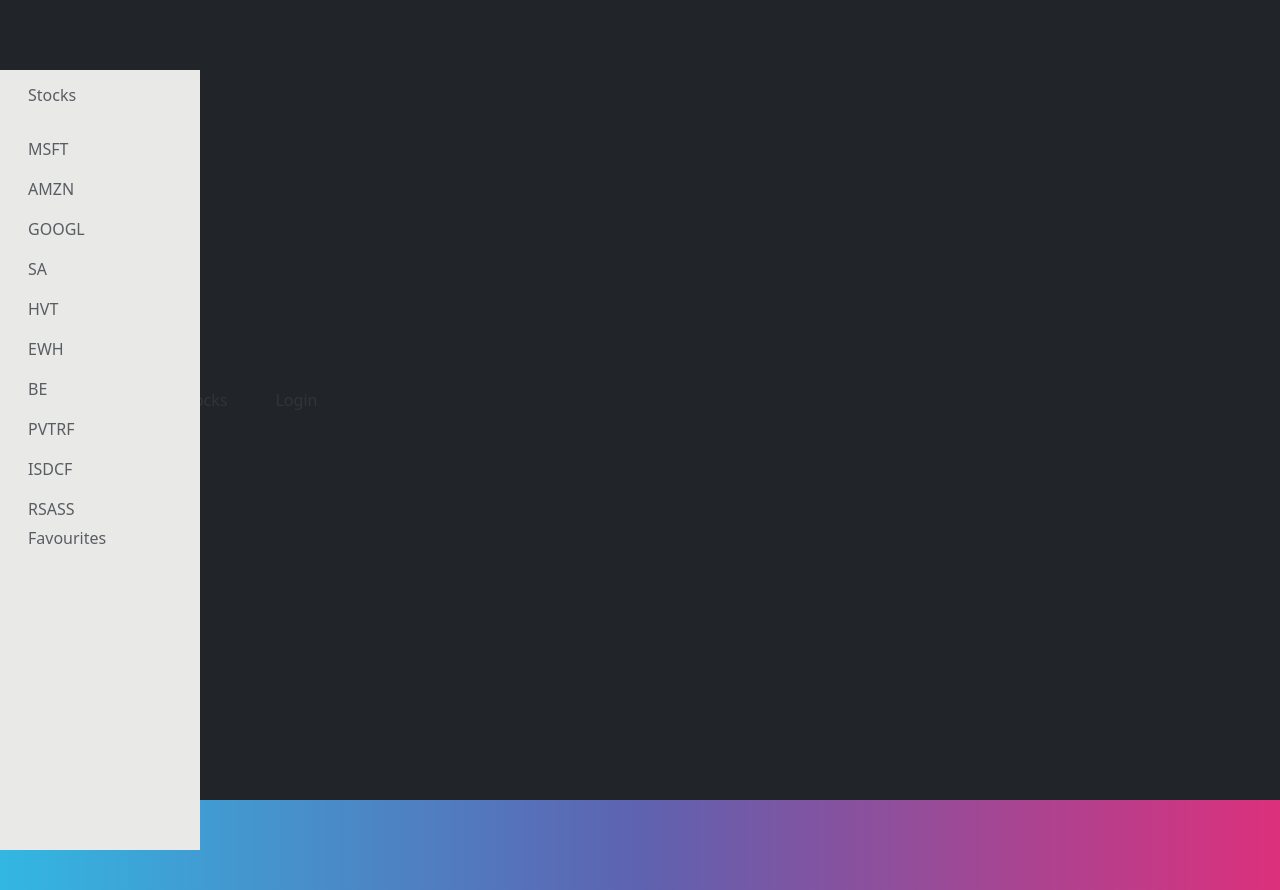
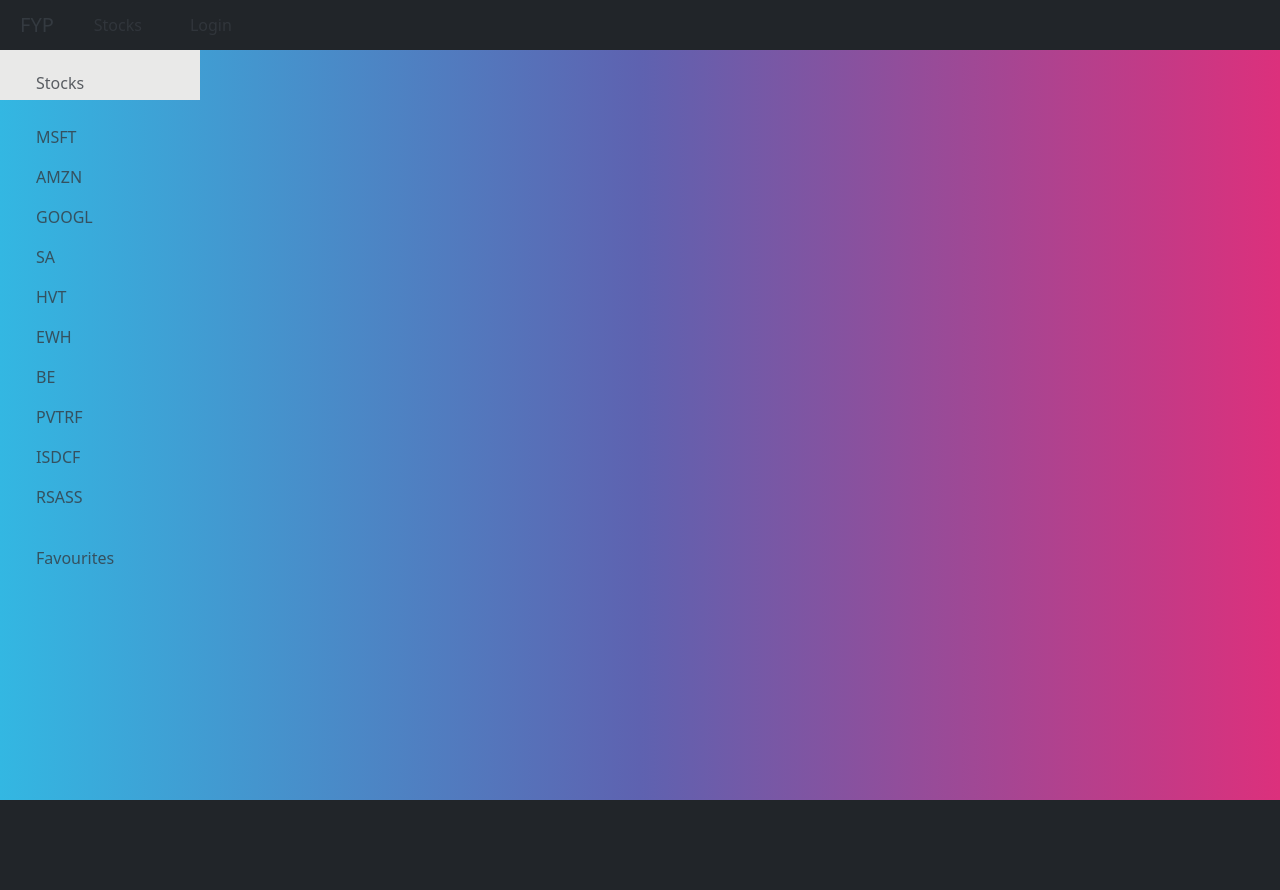
Before and after one commit to catchar01/FYP, a Django app: page /stocks/ in a window 1280 px wide. After the commit the page ends 800 px from the top, so only its background shows below. Run offline with Django 4.2, Linux system fonts and the light colour scheme; data comes from the database, SQL or seed files in the repository; both versions use the stored data as it was after the commit; some libraries are stand-ins or nearby versions.

Commit message:
UI additions

```diff
--- a/take2/newsapp/static/css/styles.css
+++ b/take2/newsapp/static/css/styles.css
@@ -8,8 +8,7 @@
 }
 
 /* Style for the top horizontal navigation bar */
-nav {
-    background-color: #333;
+.navbar {
     display: flex;
     justify-content: space-between;
     align-items: center;
@@ -23,7 +22,7 @@ nav ul {
 }
 
 nav ul li {
-    padding: 0 1rem;
+    padding: 1rem;
 }
 
 nav ul li a {
@@ -37,7 +36,6 @@ nav ul li a {
     left: 0;
     top: 50px;
     overflow-x: hidden; /* Disable horizontal scroll */
-    padding-top: 20px;
 }
 
 #sidebar button {
@@ -54,15 +52,13 @@ nav ul li a {
 
 #main-content {
     margin-left: 200px; /* Same as sidebar width */
-    margin-top: 50px; /* Same as nav height */
-    padding: 20px;
 }
 
 .article-preview {
     margin: 10px 0;
     padding: 10px;
+    border-style: solid;
 }
-
 
 #main-content h2 {
     display: inline; /* Make the title inline with the button */
@@ -83,7 +79,7 @@ nav ul li a {
     display: flex;
     align-items: center;
     justify-content: space-between;
-    padding: 10px 20px;
+    padding: 10px;
 }
 
 .stock-header h2 {
@@ -114,7 +110,3 @@ html, body {
     height: auto;
     object-fit: cover;
 }
-
-.navbar {
-    min-height: 100vh;
-}
--- a/take2/newsapp/templates/base.html
+++ b/take2/newsapp/templates/base.html
@@ -1,4 +1,3 @@
-
 
 {% load static %}
 <!DOCTYPE html>
@@ -14,14 +13,10 @@
     <nav class="navbar navbar-expand-lg bg-dark" data-bs-theme="dark">
       <div class="container-fluid">
         <a class="navbar-brand" href="{% url 'index' %}">FYP</a>
-        <button class="navbar-toggler" type="button" data-bs-toggle="collapse" data-bs-target="#navbarColor02" aria-controls="navbarColor02" aria-expanded="false" aria-label="Toggle navigation">
-          <span class="navbar-toggler-icon"></span>
-        </button>
+
         <div class="collapse navbar-collapse" id="navbarColor02">
           <ul class="navbar-nav me-auto">
-            <li class="nav-item">
-              <a class="nav-link active" href="{% url 'index' %}">Home</a>
-            </li>
+
             <li class="nav-item">
               <a class="nav-link" href="{% url 'stocks' %}">Stocks</a>
             </li>
```
Also changed, not shown: take2/db.sqlite3, take2/newsapp/static/wordcloud.png.
